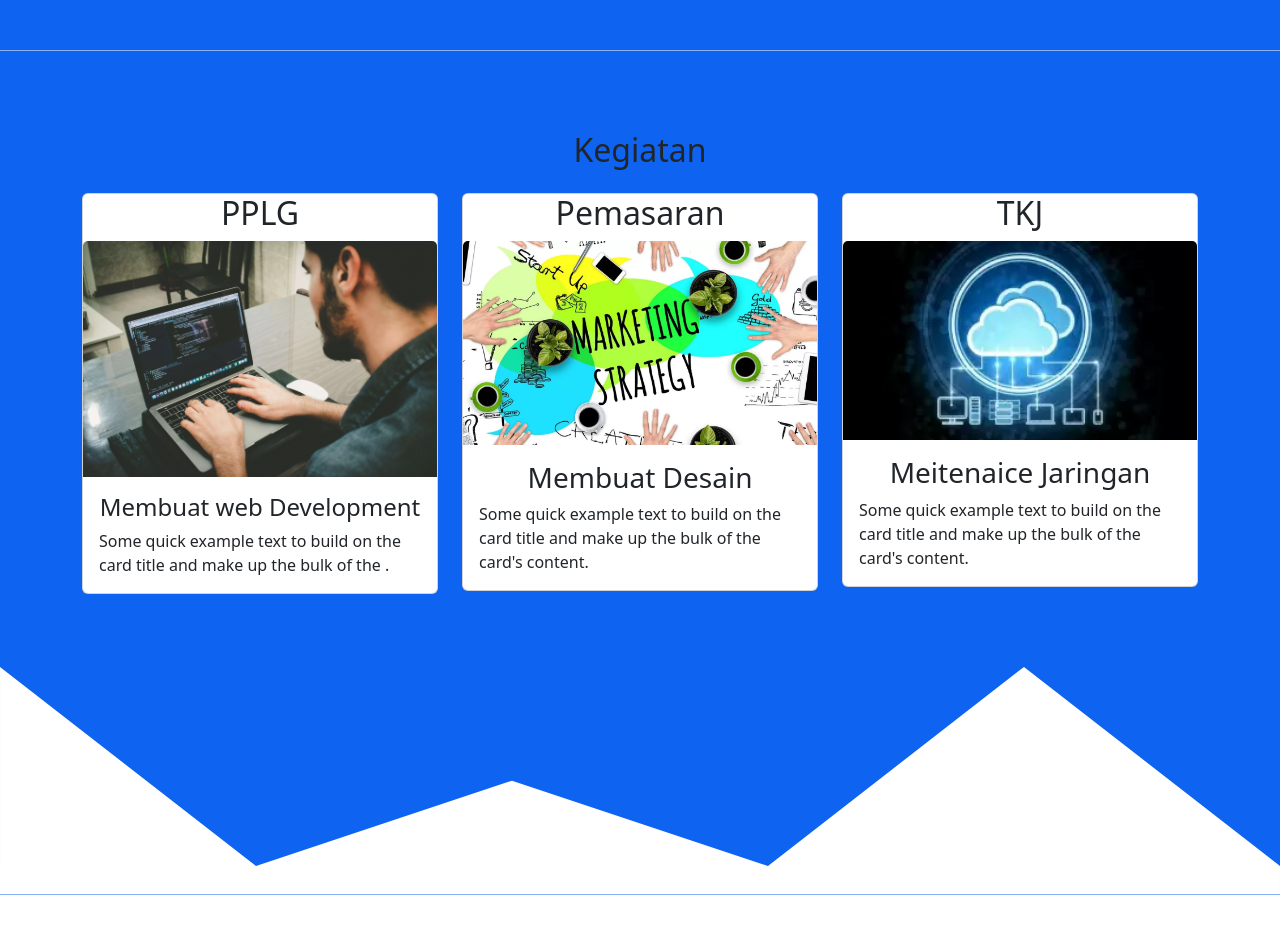
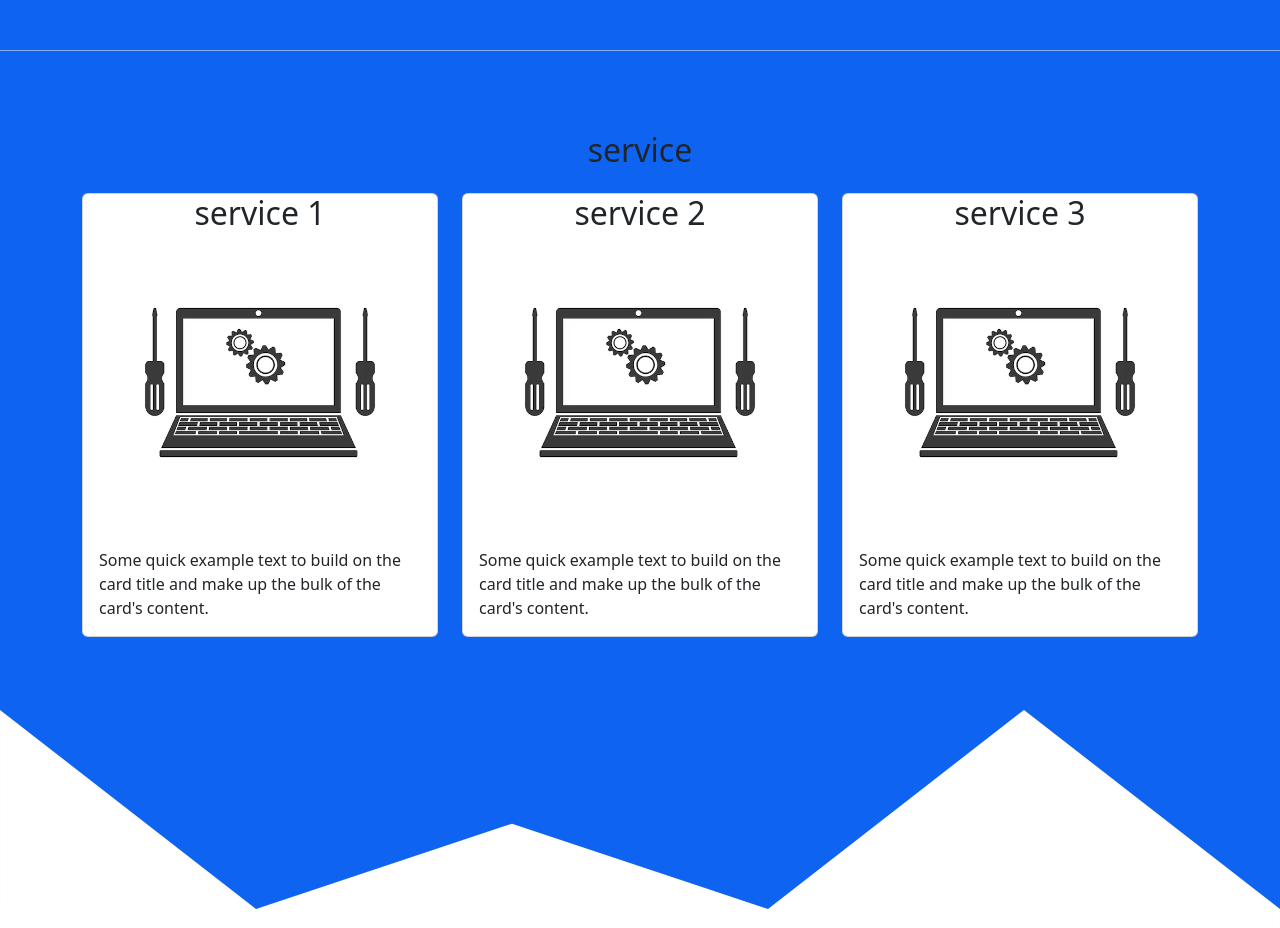
Before and after one commit to hannnnnnnnnnnnnnnnnnnnnnnnnnnnnn/hannnnnnnnnnnnnnnnnnnnnnnnnnnnnn.github.io, a plain HTML site: page index.html in a window 1280 px wide. Shown: the part 1400-2328 px from the top of the page. Drawn offline with nearby package versions, Linux system fonts and the light colour scheme.

Commit message:
first commit

```diff
--- a/index.html
+++ b/index.html
@@ -73,36 +73,36 @@
       <div class="container">
         <div class="row text-center mb-3">
           <div class="col">
-            <h2>Kegiatan</h2>
+            <h2>service</h2>
           </div>
         </div>
         <div class="row justify-content-center">
           <div class="col-md-4 mb-3">
             <div class="card">
-              <h2 class="card-title text-center">PPLG</h2>
-              <img src="img/1.webp" class="card-img-top" alt="Projects 1" />
+              <h2 class="card-title text-center">service 1</h2>
+              <img src="img/a.avif" class="card-img-top" alt="Projects 2" />
               <div class="card-body">
-                <h4 class="card-title text-center">Membuat web Development</h4>
-                <p class="card-text">Some quick example text to build on the card title and make up the bulk of the .</p>
-              </div>
-            </div>
-          </div>
-          <div class="col-md-4 mb-3">
-            <div class="card">
-              <h2 class="card-title text-center">Pemasaran</h2>
-              <img src="img/2.webp" class="card-img-top" alt="Projects 2" />
-              <div class="card-body">
-                <h3 class="card-title text-center">Membuat Desain</h3>
+                <h3 class="card-title text-center"></h3>
                 <p class="card-text">Some quick example text to build on the card title and make up the bulk of the card's content.</p>
               </div>
             </div>
           </div>
           <div class="col-md-4 mb-3">
             <div class="card">
-              <h2 class="card-title text-center">TKJ</h2>
-              <img src="img/3.webp" class="card-img-top" alt="Projects 3" />
+              <h2 class="card-title text-center">service 2</h2>
+              <img src="img/a.avif" class="card-img-top" alt="Projects 2" />
               <div class="card-body">
-                <h3 class="card-title text-center">Meitenaice Jaringan</h3>
+                <h3 class="card-title text-center"></h3>
+                <p class="card-text">Some quick example text to build on the card title and make up the bulk of the card's content.</p>
+              </div>
+            </div>
+          </div>
+          <div class="col-md-4 mb-3">
+            <div class="card">
+              <h2 class="card-title text-center">service 3</h2>
+              <img src="img/a.avif" class="card-img-top" alt="Projects 3" />
+              <div class="card-body">
+                <h3 class="card-title text-center"></h3>
                 <p class="card-text">Some quick example text to build on the card title and make up the bulk of the card's content.</p>
               </div>
             </div>
```
Also changed, not shown: img/a.avif (added).
